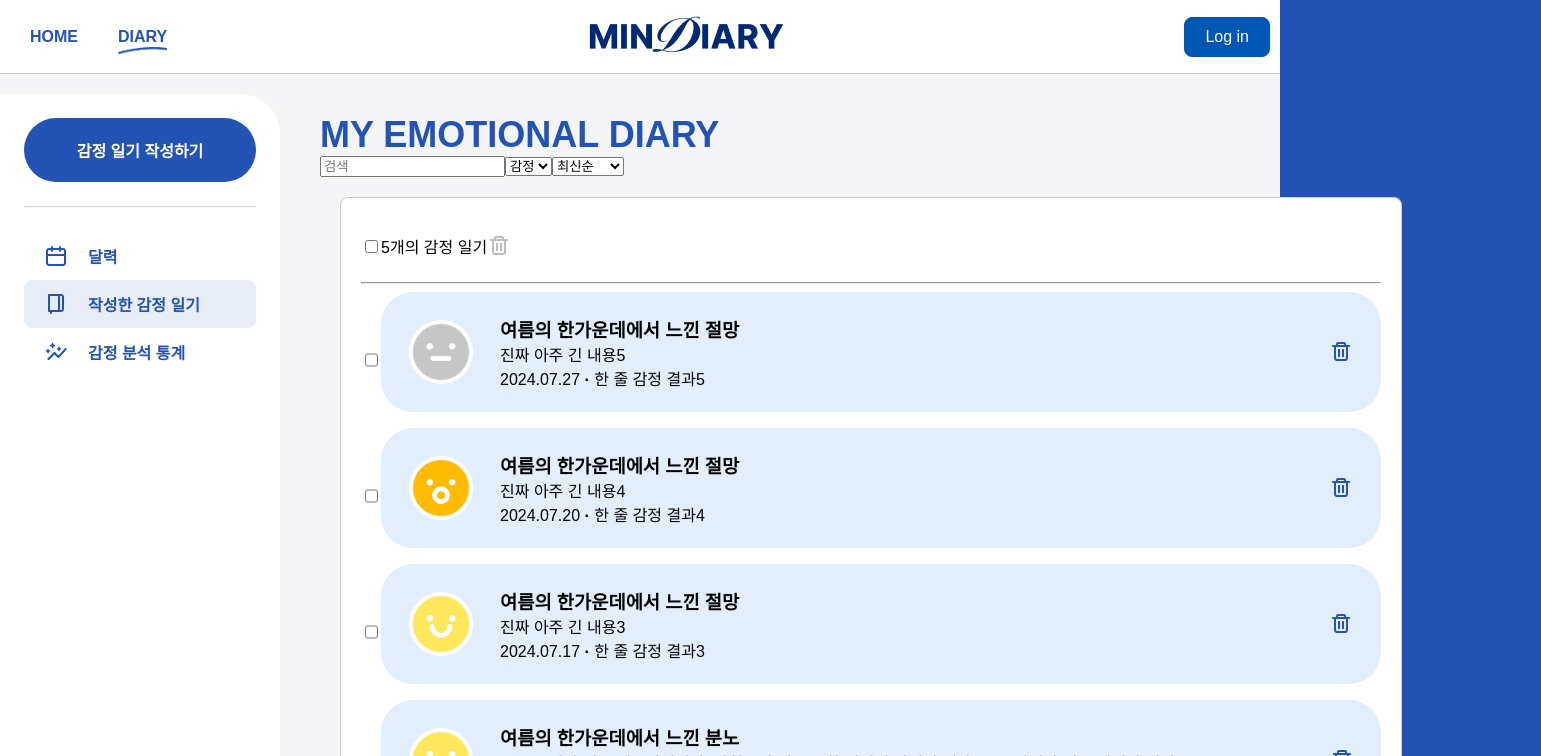
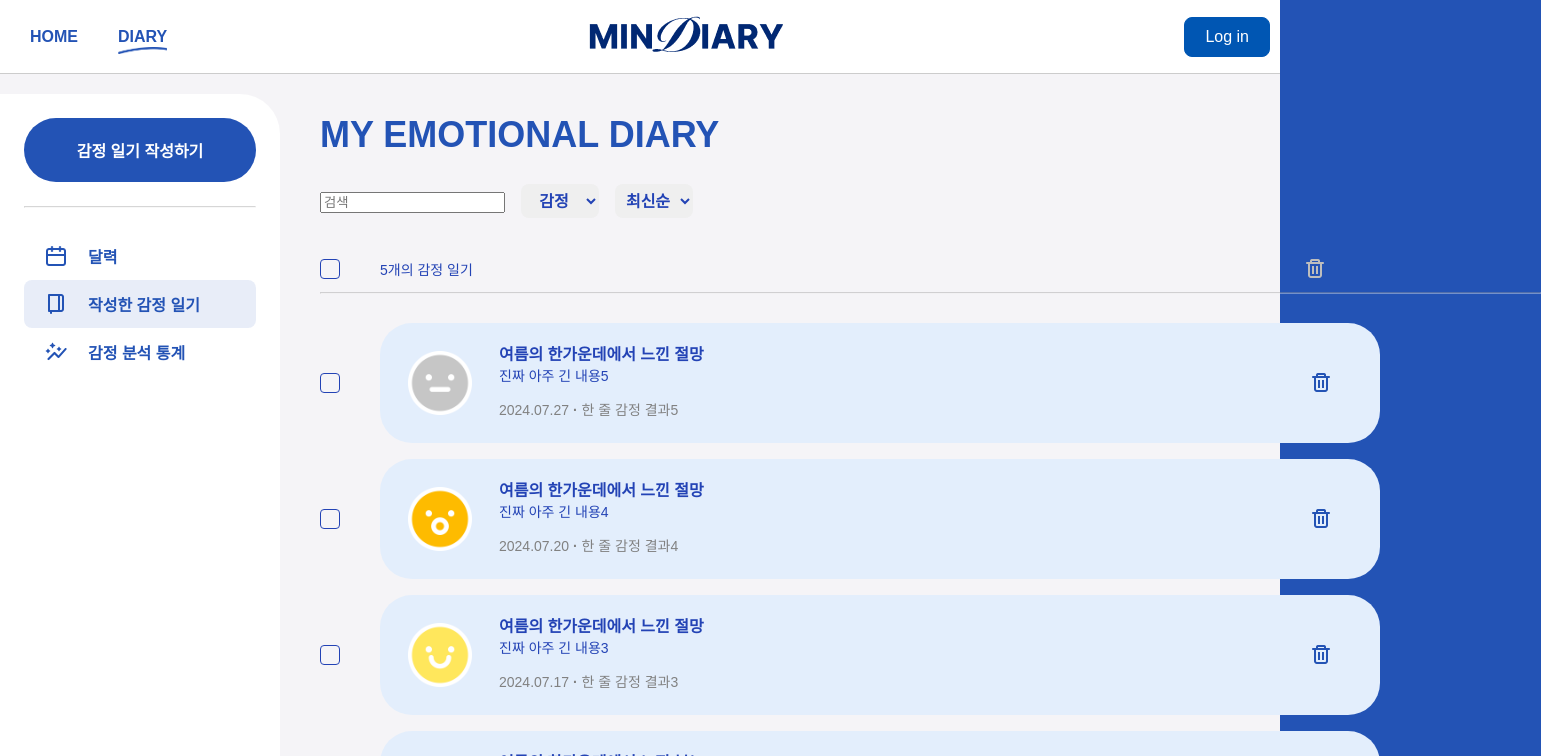
Before and after one commit to yh112/MinDiary_FE, a React (Create React App) app: page /diary in a window 1280 px wide. Both pictures are taken after a click on the item "작성한 감정 일기". Shown: the top 756 px of the page, 1541 px wide, since content can reach past the window. Built offline with nearby package versions, Linux system fonts and the light colour scheme; no server answers.

Commit message:
Style:달력, 작성한 감정일기 스타일 수정

```diff
--- a/src/components/DayFeedback.jsx
+++ b/src/components/DayFeedback.jsx
@@ -1,13 +1,12 @@
-import React, { useState } from 'react';
 import '../styles/DayFeedback.scss';
 
 const DayFeedback = ({ dayDiaryInfo, Emotion }) => {
 
     return (
         <div className="day-feedback-container">
-            < h3 > AI 감정 피드백</h3 >
+            <p className='day-feedback-title'> AI 감정 피드백</p >
             <Emotion emotioData={dayDiaryInfo?.emotionData} />
-            <p>{dayDiaryInfo?.detailed_emotion}</p>
+            <p className='day-feedback-detailed_emotion'>{dayDiaryInfo?.detailed_emotion}</p>
         </div >
     );
 };
--- a/src/components/DiaryInfo.jsx
+++ b/src/components/DiaryInfo.jsx
@@ -14,11 +14,11 @@ const DiaryInfo = ({ id, dayDiaryInfo, setDummy, diaryData, setClickDay }) => {
     return (
         <div className='dayDiary-container'>
             <div className='dayDiary-date'>{id.replace(/-/g, '.')}</div>
-            <div>{dayDiaryInfo?.title}</div>
-            <div>{dayDiaryInfo?.short_emotion}</div>
-            <div>{dayDiaryInfo?.content}</div>
-            <img src={dayDiaryInfo?.emotion_type} />
-            <button onClick={onDelete}>삭제</button>
+            <div className='dayDiary-title'>{dayDiaryInfo?.title}</div>
+            <div className='dayDiary-short_emotion'>{dayDiaryInfo?.short_emotion}</div>
+            <div className='dayDiary-content'>{dayDiaryInfo?.content}</div>
+            <img className='dayDiary-img' src={dayDiaryInfo?.emotion_type} />
+            <button className='dayDiary-delete' onClick={onDelete} >삭제</button>
         </div >
     );
 };
--- a/src/components/DiaryList.jsx
+++ b/src/components/DiaryList.jsx
@@ -106,9 +106,9 @@ const DiaryList = ({ diaryData, setDummy, setCurrentDate, setClickDay, setActive
                     <option value="Old">오래된순</option>
                 </select>
             </div>
-            <div className='diary-container'>
+            <div className='diary-container1'>
                 <div className='diary-check'>
-                    <input type="checkbox" name="all-check"
+                    <input type="checkbox" className='checkbox'
                         onChange={onAllCheck}
                         checked={(checkDiarys.length === filterDiaryData.length) && filterDiaryData.length}
                     />
@@ -119,16 +119,16 @@ const DiaryList = ({ diaryData, setDummy, setCurrentDate, setClickDay, setActive
                 <div className='diary-lists'>
                     {filterDiaryData.map((diary) => (
                         <div className='diary-list'>
-                            <input type="checkbox"
+                            <input type="checkbox" className='checkbox'
                                 onChange={(e) => { onCheck(diary.date, e) }}
                                 checked={checkDiarys.includes(diary.date)}
                             />
                             <div className='diary-box' onClick={() => { handleClick(diary.date) }}>
                                 <img className='diary-emotion' src={diary.emotion_type} />
-                                <div className='diary-content'>
+                                <div className='diary-contentbox'>
                                     <h3>{diary.title}</h3>
-                                    <p>{diary.content}</p>
-                                    <p>{diary.date.replace(/-/g, '.')} <b>·</b> {diary.short_emotion}</p>
+                                    <p className='diary-content'>{diary.content}</p>
+                                    <p className='diary-date-short'>{diary.date.replace(/-/g, '.')} <b>·</b> {diary.short_emotion}</p>
                                 </div>
                                 <img className='diary-trash' src={Trash} onClick={(e) => { onDelete(diary.date, e) }} />
                             </div>
--- a/src/components/DiarySummaryList.jsx
+++ b/src/components/DiarySummaryList.jsx
@@ -35,10 +35,13 @@ function DiarySummaryList({ diaryData, setDummy, currentDate, setCurrentDate, se
 
   return (
     <div className="diary-summary-container">
-      <select id="listSort" value={sort} onChange={onChange}>
-        <option value="Asc">날짜 오름차순</option>
-        <option value="Desc">날짜 내림차순</option>
-      </select>
+
+      <label name="listSort" className="sort-select">날짜
+        <select id="listSort" value={sort} onChange={onChange}>
+          <option value="Asc">오름차순</option>
+          <option value="Desc">내림차순</option>
+        </select>
+      </label>
       <div className="diary-summary-list">
         {diaryData.map((diary) => {
           return parseInt(diary.date.split('-')[1], 10) === currentDate.getMonth() + 1 ? (
--- a/src/styles/DayFeedback.scss
+++ b/src/styles/DayFeedback.scss
@@ -4,4 +4,25 @@
     background-color: #FFFFFF;
     border-radius: 32px;
     padding: 24px 32px;
+
+    .day-feedback-title{
+        color: #2353B5;
+    }
+
+    .day-feedback-detailed_emotion{
+        color: #818181;
+        font-size: 14px;
+        line-height: 25px;
+        height: 200px;
+        overflow-y: scroll;
+
+
+        &::-webkit-scrollbar{
+            display: none;
+        }
+    }
+
+    p{
+        margin: 0;
+    }
 }
--- a/src/styles/DiaryInfo.scss
+++ b/src/styles/DiaryInfo.scss
@@ -2,6 +2,9 @@
     margin: 26px 0px 0px 16px;
 
     .dayDiary-container{
+        display: flex;
+        flex-direction: column;
+        position: relative;
         box-sizing: border-box;
         width: 600px;
         height: 458px;
@@ -9,10 +12,54 @@
         border-radius: 32px 80px 32px 32px;
         padding: 32px;
         margin-bottom: 16px;
+
+        .dayDiary-date{
+            font-size: 18px;
+            color: #818181;
+        }
+
+        .dayDiary-title {
+            font-size: 24px;
+            color:#2353B5;
+            font-weight: bold;
+            line-height: 34px;
+            margin-top: 24px;
+        }
+        .dayDiary-short_emotion{
+            font-size: 18px;
+            color:#2353B5;
+            margin-bottom: 24px;
+        }
+        .dayDiary-content{
+            overflow-y: scroll;
+            height:243px;
+
+            &::-webkit-scrollbar{
+                display: none;
+            }
+        }
+
+        .dayDiary-delete{
+            position: absolute;
+            right: 0;
+            bottom: 0;
+            margin: 32px;
+            font-size: 16px;
+            color: #A8A8A8;
+            border:none;
+            cursor: pointer;
+            background-color: #E3EEFC;
+        }
+
+        .dayDiary-img{
+            position: absolute;
+            width: 80px;
+            height: 80px;
+            right: 0;
+            top: 0;
+            padding: 32px;
+        }
     }
 
-    img{
-        width: 80px;
-        height: 80px;
-    }
+
 }
--- a/src/styles/DiaryList.scss
+++ b/src/styles/DiaryList.scss
@@ -1,8 +1,15 @@
-.diary-container{
+.diary-container1{
 
     .diary-check {
         display: flex;
         align-items: center;
+
+        p{
+            font-size: 14px;
+            color: #2343B5;
+            margin:0px 830px 0px 0px;
+        }
+
         img {
             width: 24px;
             height: 24px;
@@ -13,10 +20,52 @@
             }
         }
     }
+
+    .checkbox{
+        appearance: none;
+        cursor: pointer;
+        width: 20px;
+        height: 20px;
+        border: 1px solid #2343B5;
+        border-radius: 4px;
+        transition: 0.1s;
+        margin: 0px 40px 0px 0px;
+        position: relative;
+
+        &:checked{
+            background-color:#2343B5 ;
+            &::after{
+                content: '';
+                position: absolute;
+                left: 6px;
+                top: 1px;
+                width: 5px;
+                height: 10px;
+                border: solid white;
+                border-width: 0 2px 2px 0;
+                transform: rotate(45deg);
+            }
+        }
+    }
+
+    hr {
+        margin: 11px 0px 21px 0px;
+        opacity: 0.4;
+        width: 115%;
+    }
+}
+
+.diary-lists{
+    overflow-y: scroll;
+    height: 83vh;
+
+    &::-webkit-scrollbar{
+        display: none;
     }
 
     .diary-list{
         display: flex;
+        align-items: center;
 
         .diary-box {
             cursor: pointer;
@@ -28,7 +77,7 @@
             padding: 21px 28px;
             background-color: #E3EEFC;
             border-radius: 32px;
-        margin-bottom: 16px;
+            margin:8px 0px 8px;
 
             .diary-emotion {
                 height: 64px;
@@ -36,23 +85,62 @@
                 margin-right: 27px;
             }
 
-        .diary-content{
+            .diary-contentbox{
                 width: 700px;
+                height: 78px;
+
+                h3 {
+                    overflow: hidden;
+                    white-space: nowrap;
+                    text-overflow: ellipsis;
+                    color: #2343B5;
+                    font-size: 16px;
+                    line-height: 22px;
+                }
 
                 p{
                     overflow: hidden;
                     white-space: nowrap;
                     text-overflow: ellipsis;
+                    font-size: 14px;
+                    line-height: 20px;
+                }
+
+                .diary-content {
+                    color: #2343B5;
+                }
+
+                .diary-date-short{
+                    color: #818181;
+                    margin-top: 14px;
                 }
             }
 
             .diary-trash {
                 height: 24px;
                 width: 24px;
-            margin-left: 130px;
+                margin-left: 110px;
             }
             p,h3 {
                 margin: 0;
             }
         }
     }
+}
+
+
+.sort-options{
+    margin: 28px 0px 39px 0px;
+
+    .sort-select{
+        color:#2343B5;
+        font-weight: 600;
+        text-align: center;
+        height: 34px;
+        width: 78px;
+        border-radius: 8px;
+        border:none;
+        margin-left:16px;
+        font-size: 16px;
+    }
+}
--- a/src/styles/DiarySummaryList.scss
+++ b/src/styles/DiarySummaryList.scss
@@ -5,19 +5,29 @@
     position: relative;
     top: -17px;
 
-    #listSort {
-        width: 131px;
-        height: 30px;
-        text-align: center;
+    .sort-select{
         color: #2343B5;
-        font-size: 16px;
-        margin-right: 16px;
-        margin-bottom: 13px;
+
+        #listSort {
+            color: #2343B5;
+            height: 30px;
+            text-align: center;
+            margin-right: 16px;
+            margin-bottom: 13px;
+            font-size: 16px;
+            border:none;
+            background-color: #f5f4f7;
+        }
     }
+
 
     .diary-summary-list {
         overflow-y: scroll;
         height: 850px;
+
+        &::-webkit-scrollbar{
+            display: none;
+        }
     }
 
     .diary-summary-content{
@@ -38,13 +48,21 @@
             margin-bottom: 24px;
         }
         .diary-summary-title{
+            width: 450px;
             font-size: 20px;
             font-weight: bold;
             color:#2343B5;
+            overflow: hidden;
+            white-space: nowrap;
+            text-overflow: ellipsis;
         }
         .diary-summary-sumContent{
+            width: 450px;
             font-size: 16px;
             color:#2343B5;
+            overflow: hidden;
+            white-space: nowrap;
+            text-overflow: ellipsis;
         }
 
         .diary-summary-right{
```
Lines whose indentation alone changed are shown as unchanged.
